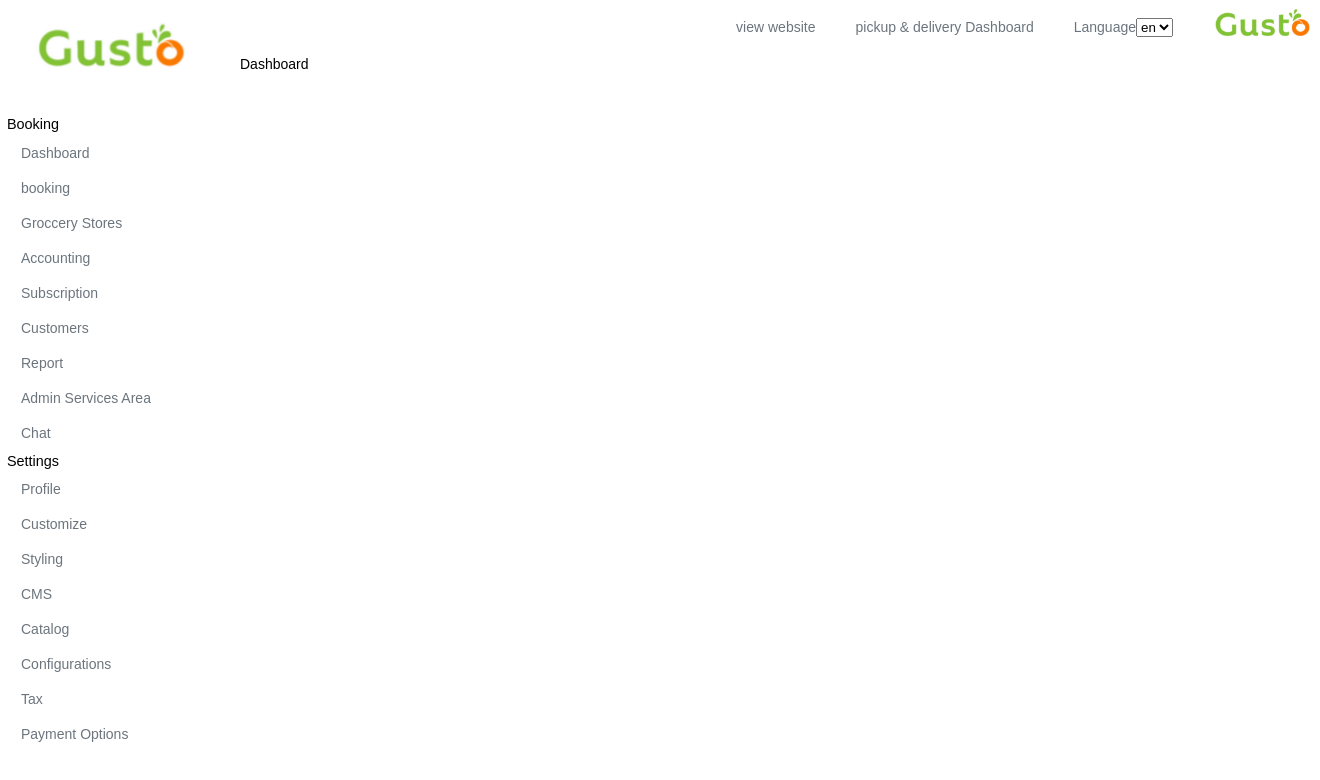
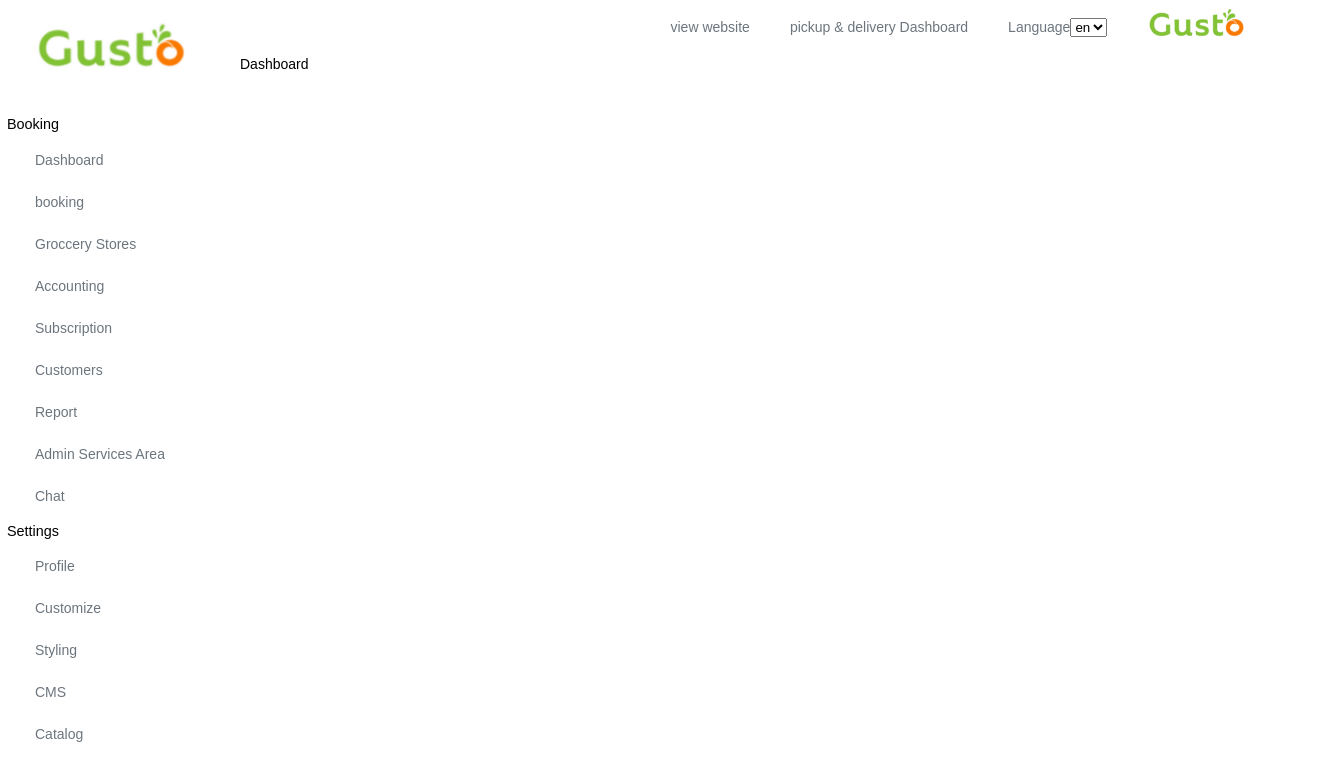
Before and after one commit to Blessino/gusto-dashboard, a React (Vite) app: page /dashboard in a window 1280 px wide. Shown: the top 780 px of the page, 1320 px wide, since content can reach past the window. Built offline with nearby package versions, Linux system fonts and the light colour scheme.

Commit message:
transition is add on hover

```diff
--- a/src/index.css
+++ b/src/index.css
@@ -17,6 +17,10 @@ body{
   /* color: #6c757d; */
   text-align: left;
   background-color: #ffffff;
+
+  width: 98%;
+  min-width: 1240px;
+
 }
 
 ul li, a {
@@ -24,13 +28,3 @@ ul li, a {
   color: #6c757d;
 
 }
-
-::-webkit-scrollbar{
-  width:4px;
-}
-
-::-webkit-scrollbar-thumb{
-  background: rgb(218, 218, 218);
-  border-radius: 10px;
-
-}
--- a/src/ui/applayout.css
+++ b/src/ui/applayout.css
@@ -1,8 +1,8 @@
 .main__layout {
   display: grid;
   grid-template-columns: 15rem 1fr;
-  height: 100vh;
-  width: 1320px;
+  /* width: 100%;
+  min-width: 1320px; */
 }
 
 .main__layout-menu {
--- a/src/ui/mainNav.jsx
+++ b/src/ui/mainNav.jsx
@@ -53,7 +53,7 @@ function MainNav() {
             <li key={item.title} className="nav__list-item">
               <span className="nav__icon">{item.icon}</span>
               <NavLink to={item.title}>
-                <span>{item.title}</span>
+                <span className="nav__item-title">{item.title}</span>
               </NavLink>
             </li>
           );
--- a/src/ui/mainnav.css
+++ b/src/ui/mainnav.css
@@ -2,7 +2,20 @@
 .nav {
  /* position: fixed; */
  overflow-y: scroll;
+ /* overflow-x: hidden; */
  height:80vh ;
+ /* scrollbar-width: 4px; */
+}
+
+
+::-webkit-scrollbar{
+  width:4px;
+
+}
+
+::-webkit-scrollbar-thumb{
+  background: rgb(218, 218, 218);
+  border-radius: 10px;
 }
 
 .nav__list-label{
@@ -10,12 +23,22 @@
 }
 
 .nav__list-item{
+    list-style: none;
     padding: 0.5em 1em;
+    margin: 0.5em 1em;
+    /* transition-property:all;
+    transition-duration: 0.2s;
+    transition-timing-function: ease; */
+    transition: all 0.2s ease;
 
 }
 
 .nav__list-item:hover{
+
+    color: red;
     background: var(--link-hover);
     cursor: pointer;
     border-radius: 5px;
+    transform: translate(5px);
+
 }
```
Also changed, not shown: src/ui/sidebar.css (line endings or trailing spaces).
